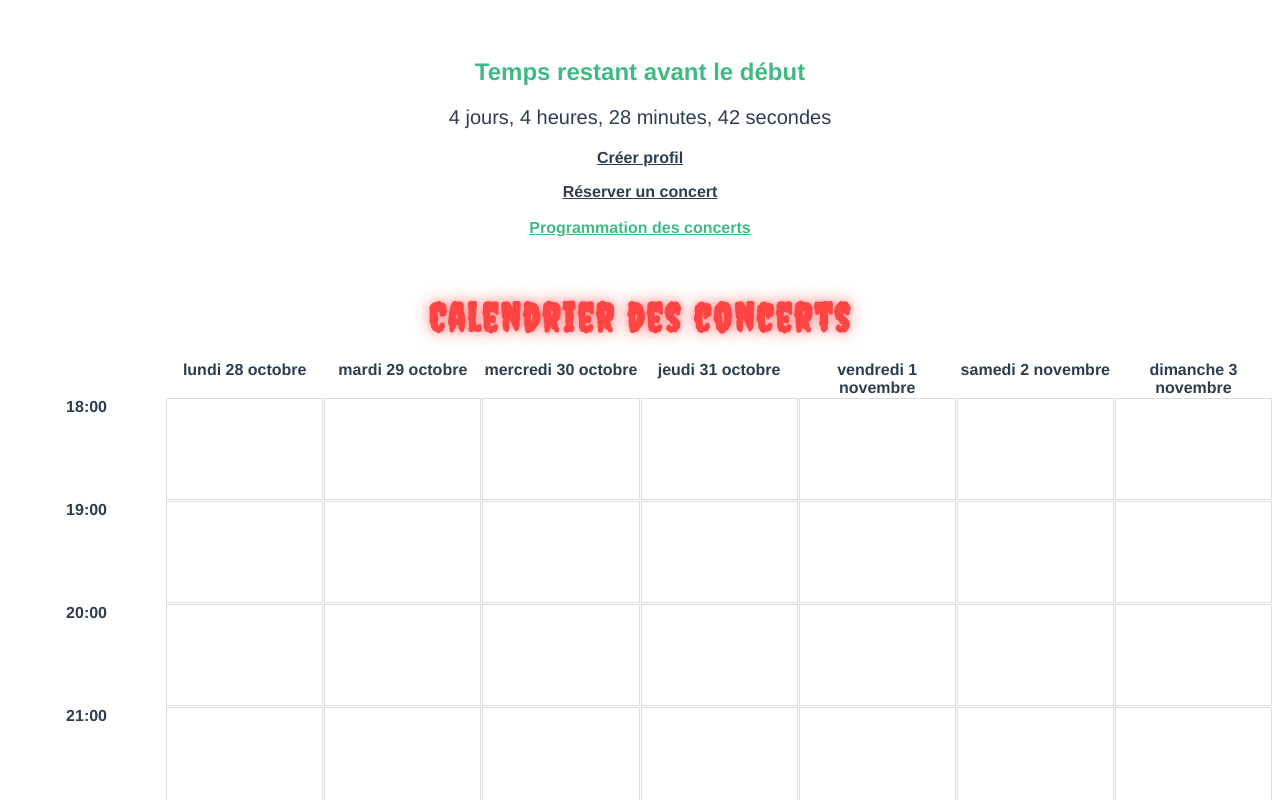
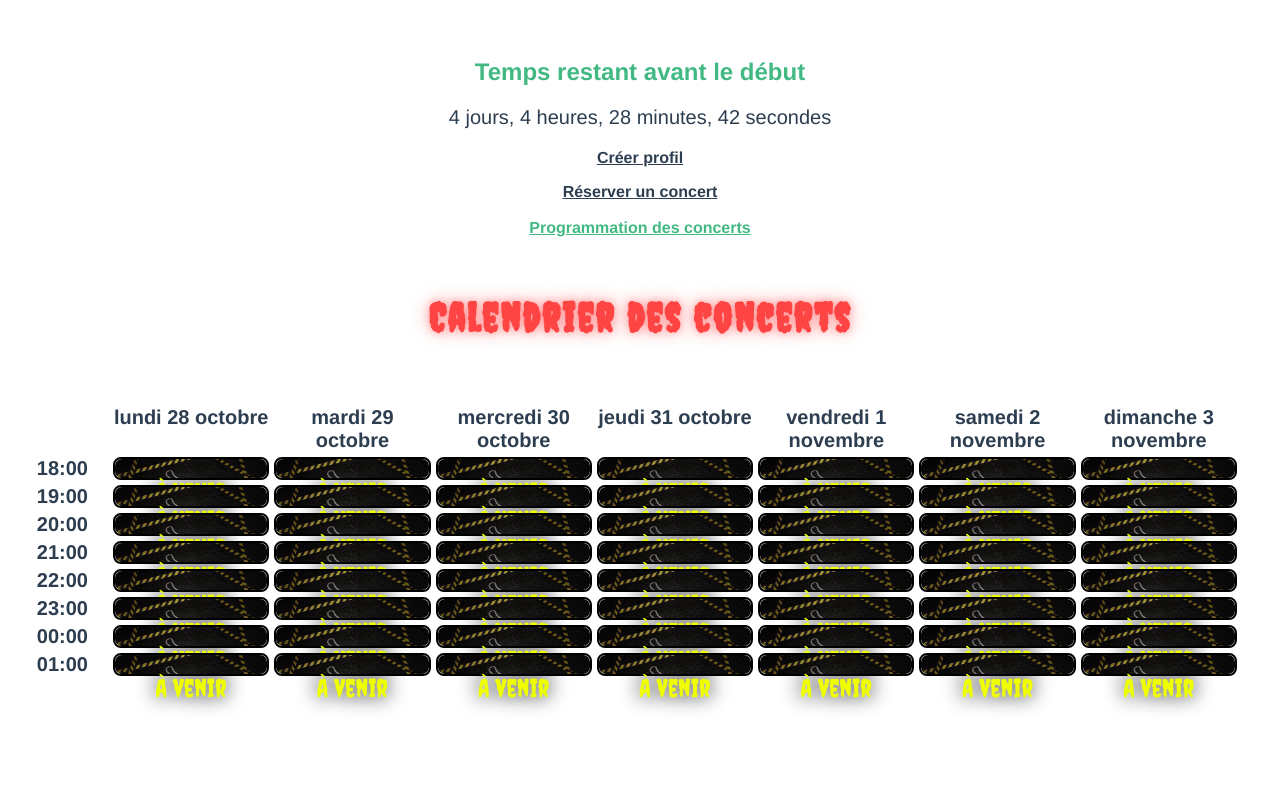
Before and after one commit to Zuuret/SAE-S3-S4_Creepy_Night, a Vue app: page /concert-schedule in a window 1280 px wide. Shown: the top 800 px of the page. Built offline with nearby package versions, Linux system fonts and the light colour scheme.

Commit message:
Planning Concert

```diff
--- a/src/views/CalendrierConcert.vue
+++ b/src/views/CalendrierConcert.vue
@@ -10,11 +10,13 @@
         <div v-for="hour in hours" :key="hour" class="calendar-row">
           <div class="calendar-hour">{{ hour }}</div>
           <div v-for="day in days" :key="day" class="calendar-cell">
+            <div v-if="!concertsByDayAndHour[day][hour]" class="empty-cell">
+              <p class="placeholder-text">À venir</p>
+            </div>
             <div v-if="concertsByDayAndHour[day][hour]" class="concert-card">
-              <img class="concert-img" :src="concertsByDayAndHour[day][hour].image" alt="Affiche du concert" />
-              <p class="nomArtiste">{{ concertsByDayAndHour[day][hour].artiste }}</p>
               <router-link :to="`/concert/${concertsByDayAndHour[day][hour].id}`">
-                <button>Détails/Réserver</button>
+                <img class="concert-img" :src="concertsByDayAndHour[day][hour].image" alt="Affiche du concert" />
+                <p class="nomArtiste">{{ concertsByDayAndHour[day][hour].artiste }}</p>
               </router-link>
             </div>
           </div>
@@ -104,24 +106,24 @@ h1 {
 }
 
 .calendar {
+  margin-right: 35px;
+  margin-top: 65px;
   display: grid;
-  grid-template-columns: repeat(8, 1fr);
-  gap: 1px;
+  grid-template-columns: 100px repeat(7, 1fr);
+  gap: 5px;
 }
 
 .calendar-header {
   display: contents;
+  font-weight: bold;
+  font-size: 20px;
 }
 
 .calendar-hour {
-  grid-column: 1;
-  text-align: center;
+  text-align: right;
   font-weight: bold;
-}
-
-.calendar-day {
-  text-align: center;
-  font-weight: bold;
+  font-size: 20px;
+  padding-right: 20px;
 }
 
 .calendar-body {
@@ -133,32 +135,19 @@ h1 {
 }
 
 .calendar-cell {
-  display: flex;
-  flex-direction: column;
-  border: 1px solid #ddd;
-  min-height: 100px;
+  border: 2px solid black;
+  border-radius: 8px;
   position: relative;
+  max-height: 200px;
 }
 
 .concert-card {
   width: 100%;
   height: 100%;
-  background-color: rgba(0, 0, 0, 0.8);
   color: #fff;
-  padding: 10px;
-  text-align: center;
-  display: flex;
-  flex-direction: column;
-  align-items: center;
-  justify-content: center;
   border: 1px solid #ff4444;
-  border-radius: 8px;
-  box-shadow: 0 0 15px rgba(255, 0, 0, 0.3), 0 0 10px rgba(255, 255, 255, 0.1);
-  transition: transform 0.3s, box-shadow 0.3s;
+  border-radius: 7px;
   box-sizing: border-box;
-  overflow: hidden;
-  position: relative;
-  z-index: 1;
 }
 
 .concert-img {
@@ -167,73 +156,48 @@ h1 {
   object-fit: cover;
   filter: grayscale(60%) brightness(80%);
   margin-bottom: 5px;
-  border-radius: 4px;
+  border-radius: 6px;
   transition: filter 0.3s;
 }
 
 .nomArtiste {
-  font-size: 1.2em;
+  position: absolute;
+  top: 40%;
+  left: 50%;
+  transform: translate(-50%, -50%);
+  font-size: 25px;
   font-family: 'Creepster', cursive;
-  margin: 7px 0;
-  color: #f2f2f2;
-  text-shadow: 0 0 6px rgba(0, 0, 0, 0.7);
+  color: rgba(255, 255, 255, 0.7);
+  text-shadow: 0 0 6px rgba(255, 0, 0, 0.7);
+  pointer-events: none;
 }
 
 .concert-card:hover {
-  transform: scale(1.05);
-  box-shadow: 0 0 30px rgba(255, 0, 0, 0.7), 0 0 15px rgba(255, 255, 255, 0.2);
-  z-index: 10;
+  box-shadow: 0 0 30px rgba(255, 0, 0, 0.7), 0 0 15px rgb(0, 0, 0);
 }
 
 .concert-img:hover {
   filter: grayscale(0%) brightness(100%);
 }
 
-button {
-  padding: 9px;
-  font-size: 1em;
-  font-family: 'Creepster', cursive;
-  color: #fff;
-  background-color: #ff4444;
-  border: 2px solid #ff4444;
-  border-radius: 8px;
-  cursor: pointer;
-  transition: all 0.3s ease;
-  box-shadow: 0 0 15px rgba(255, 0, 0, 0.5);
-  position: relative;
-  overflow: hidden;
+.empty-cell {
+  background-color: #f0f0f0;
+  background-size: cover;
+  background-image: url("../assets/affiche_Vide.jpg");
+  width: 100%;
+  height: 100%;
+  border-radius: 7px;
+  box-sizing: border-box;
 }
 
-button:hover {
-  background-color: #ff0000;
-  box-shadow: 0 0 20px rgba(255, 0, 0, 0.8), 0 0 10px rgba(0, 0, 0, 0.5);
-  transform: scale(1.05);
+.placeholder-text {
+  position: absolute;
+  font-family: 'Creepster', cursive;
+  color: rgb(239, 255, 2);
+  text-shadow: 0 0 20px rgb(0, 0, 0);
+  font-size: 25px;
+  top: 40%;
+  left: 50%;
+  transform: translate(-50%, -50%);
 }
-
-button::before {
-  content: "";
-  position: absolute;
-  top: 50%;
-  left: 50%;
-  width: 300%;
-  height: 300%;
-  background: radial-gradient(circle, transparent 20%, #ff0000);
-  border-radius: 50%;
-  transition: width 0.3s ease, height 0.3s ease, top 0.3s ease, left 0.3s ease;
-  transform: translate(-50%, -50%);
-  z-index: 0;
-}
-
-button:hover::before {
-  width: 0;
-  height: 0;
-  top: 50%;
-  left: 50%;
-}
-
-button span {
-  position: relative;
-  z-index: 1;
-}
-
 </style>
```
Also changed, not shown: src/assets/affiche_Vide.jpg (added).
